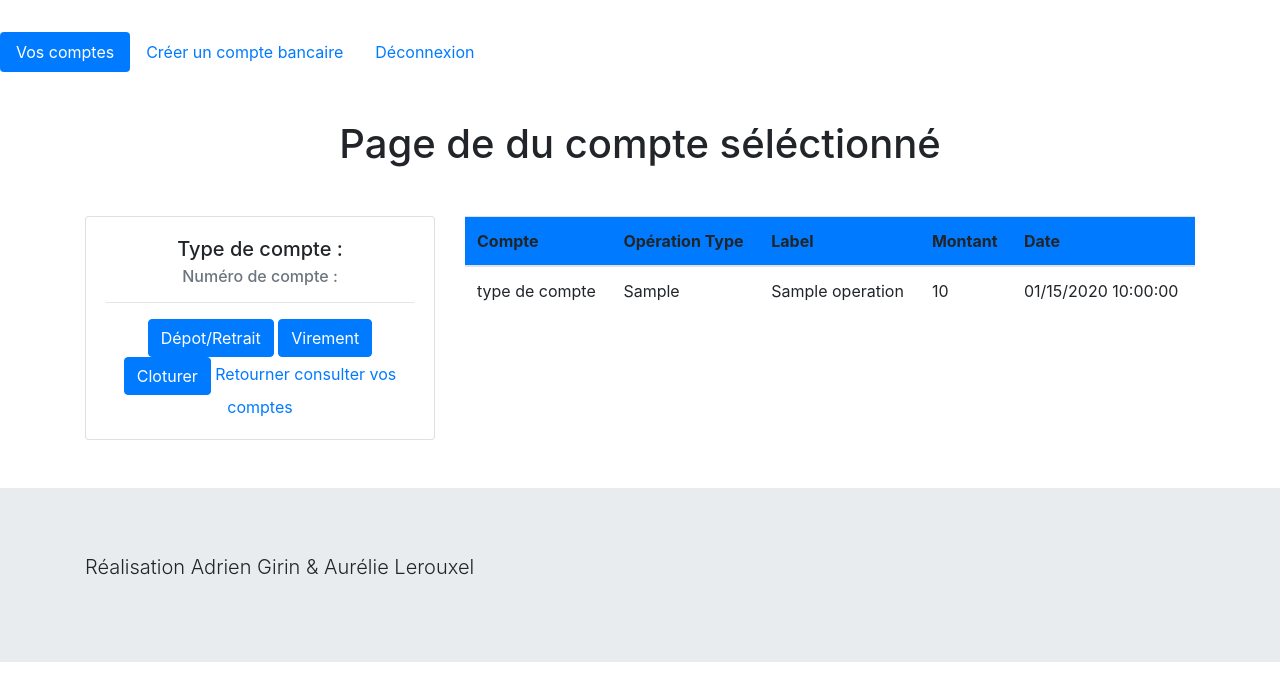
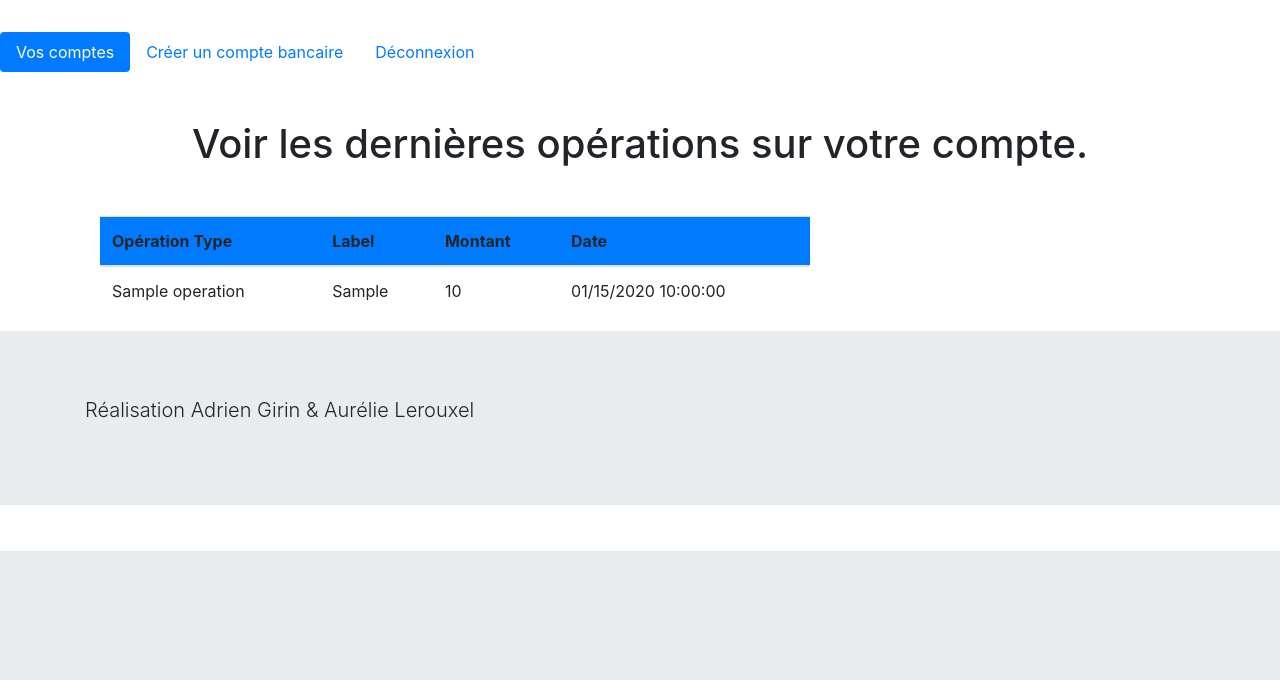
Before and after one commit to aurelielerouxel/banque_symfony, a Symfony app: template templates/bank/single_account.html.twig in a window 1280 px wide. Shown: the part 249-929 px from the top of the page. After the commit the page ends 800 px from the top, so only its background shows below. Run offline with Twig, Linux system fonts and the light colour scheme; the template is opened without the code that fills it: most values are stand-ins (such as "Sample title", 1, 10 or a date in 2020); data that the repository does not hold is empty; some libraries are stand-ins or nearby versions.

Commit message:
display the functional singleAccount page

```diff
--- a/templates/bank/single_account.html.twig
+++ b/templates/bank/single_account.html.twig
@@ -4,13 +4,14 @@
 
 {% block main %}
 <div class="container">
-    <h1 class="m-5 text-center">Page de du compte séléctionné</h1>
+    <h1 class="m-5 text-center">Voir les dernières opérations sur votre compte.</h1>
+    {% for singleAccount in singleAccount %}
     <div class="row">
         <div class="col-12 col-sm-10 col-md-6 col-lg-4 mb-5">
             <div class="card text-center">
                 <section class="card-body">
-                    <h5 class="card-title">Type de compte : </h5>
-                    <h6 class="card-subtitle mb-2 text-muted">Numéro de compte : </h6>
+                    <h5 class="card-title">Type de compte : {{singleAccount.accountType}}</h5>
+                    <h6 class="card-subtitle mb-2 text-muted">Numéro de compte : {{singleAccount.accountNumber}}</h6>
                     <hr>
                     {# <ul class="list-group list-group-flush">
                         <li class="list-group-item">Nom & Prénom</li>
@@ -22,12 +23,11 @@
                 </section>
             </div>
         </div>
-
+        {% endfor %}
         <div class="col-12 col-sm-10 col-md-6 col-lg-8">
         <table class="table">
             <thead class="bg-primary">
                 <tr>
-                    <th scope="col">Compte</th>
                     <th scope="col">Opération Type</th>
                     <th scope="col">Label</th>
                     <th scope="col">Montant</th>
@@ -37,9 +37,8 @@
             {% for operation in operations %}
                 <tbody>
                     <tr>
-                    <td>type de compte</td>
+                    <td>{{operation.operationLabel}}</td>
                     <td>{{operation.operationType}}</td>
-                    <td>{{operation.operationLabel}}</td>
                     <td>{{operation.operationAmount}}</td>
                     <td>{{operation.operationDate|date("m/d/Y H:i:s")}}</td>
                     </tr>
```
Also changed, not shown: src/Controller/BankController.php (+7 -7 lines).
